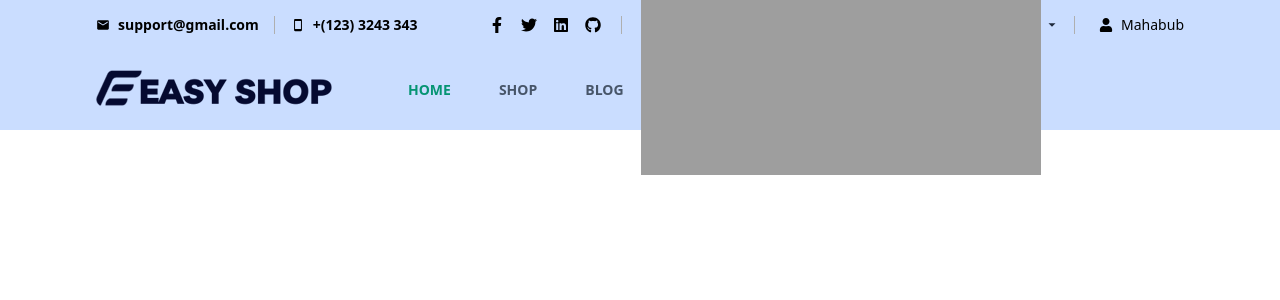
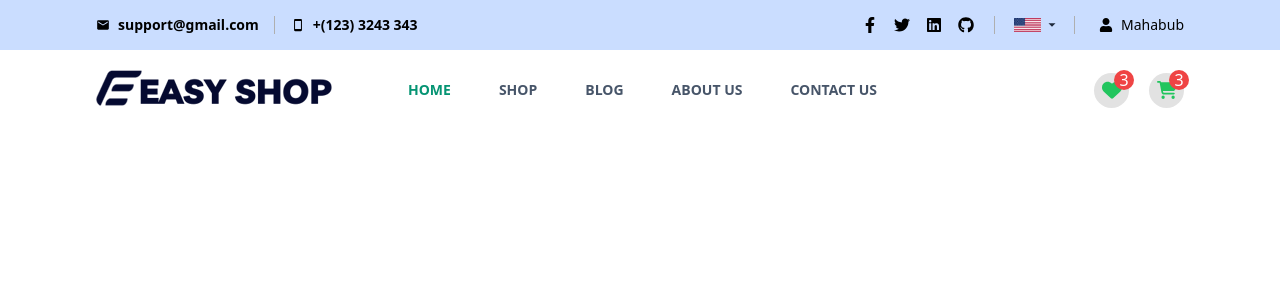
Before and after one commit to webdevmahabub/frontend-mern-multi-vendor-ecommerce, a React (Create React App) app: page / in a window 1280 px wide. Shown: the top 300 px of the page. Built offline with nearby package versions, Linux system fonts and the light colour scheme.

Commit message:
Header Design Tailwind Css React Part 3 & 4

```diff
--- a/src/components/Header.jsx
+++ b/src/components/Header.jsx
@@ -7,12 +7,18 @@ import { FaLinkedin } from "react-icons/fa";
 import { FaGithub } from "react-icons/fa";
 import { IoMdArrowDropdown } from "react-icons/io";
 import { Link, useLocation } from 'react-router-dom';
+import { FaHeart } from "react-icons/fa6";
+import { FaCartShopping } from "react-icons/fa6";
+
+
 
 const Header = () => {
 
     const {pathname} = useLocation()
-    const [showSidebar, setShowSidebar] = useState(true);
+
+    const [showShidebar, setShowShidebar] = useState(true);
     const user = true
+    const wishlist_count = 3
 
     return (
         <div className='w-full bg-white'>
@@ -24,12 +30,12 @@ const Header = () => {
                                 <span><MdEmail /></span>
                                 <span>support@gmail.com</span>
                             </li>
+
                             <li className='flex relative justify-center items-center gap-2 text-sm '>
                                 <span><IoMdPhonePortrait  /></span>
                                 <span>+(123) 3243 343</span>
                             </li>
                         </ul>
-
 
                         <div>
                             <div className='flex justify-center items-center gap-10'>
@@ -40,10 +46,10 @@ const Header = () => {
                                     <a href="#"><FaGithub /> </a>
                                 </div>
         <div className='flex group cursor-pointer text-slate-800 text-sm justify-center items-center gap-1 relative after:h-[18px] after:w-[1px] after:bg-[#afafaf] after:-right-[16px] after:absolute before:absolute before:h-[18px] before:bg-[#afafaf] before:w-[1px] before:-left-[20px]'>
-            <img src="http://localhost:3000/public/images/language.png" alt="" />
+            <img src="http://localhost:3000/images/language.png" alt="" />
             <span><IoMdArrowDropdown /></span>
             <ul className='absolute invisible transition-all top-12 rounded-sm duration-200 text-white p-2 w-[100px] flex flex-col gap-3 group-hover:visible group-hover:top-6 group-hover:bg-black z-10'>
-            <li>Bangla</li>
+            <li>Hindi</li>
             <li>English</li>
             </ul>
         </div>
@@ -62,16 +68,20 @@ const Header = () => {
                         </div>
                     </div>
                 </div>
+            </div>
+
 
         <div className='w-white'>
          <div className='w-[85%] lg:w-[90%] mx-auto'>
             <div className='h-[80px] md-lg:h-[100px] flex justify-between items-center flex-wrap'>
+
                 <div className='md-lg:w-full w-3/12 md-lg:pt-4'>
                     <div className='flex justify-between items-center'>
+
                 <Link to='/'>
                     <img src="http://localhost:3000/images/logo.png" alt="" />
                 </Link>
-                <div className='justify-center items-center w-[30px] h-[30px] bg-white text-slate-600 border border-slate-600 rounded-sm cursor-pointer lg:hidden md-lg:flex xl:hidden hidden' onClick={() => setShowSidebar(false)}>
+                <div className='justify-center items-center w-[30px] h-[30px] bg-white text-slate-600 border border-slate-600 rounded-sm cursor-pointer lg:hidden md-lg:flex xl:hidden hidden' onClick={() => setShowShidebar(false)}>
                     <span> <FaList/> </span>
                 </div>
                 </div>
@@ -83,6 +93,7 @@ const Header = () => {
                         <li>
                             <Link className={`p-2 block ${pathname === '/' ?  'text-[#059473]' : 'text-slate-600' } `} >Home</Link>
                         </li>
+
                         <li>
                             <Link className={`p-2 block ${pathname === '/shop' ?  'text-[#059473]' : 'text-slate-600' } `} >Shop</Link>
                         </li>
@@ -95,14 +106,102 @@ const Header = () => {
                         <li>
                             <Link className={`p-2 block ${pathname === '/contact' ?  'text-[#059473]' : 'text-slate-600' } `} >Contact Us</Link>
                         </li>
+
                     </ul>
+
+                <div className='flex md-lg:hidden justify-center items-center gap-5'>
+                    <div className='flex justify-center gap-5'>
+                        <div className='relative flex justify-center items-center cursor-pointer w-[35px] h-[35px] rounded-full bg-[#e2e2e2]'>
+                            <span className='text-xl text-green-500'><FaHeart /></span>
+            <div className='w-[20px] h-[20px] absolute bg-red-500 rounded-full text-white flex justify-center items-center -top-[3px] -right-[5px] '>
+                {
+                    wishlist_count
+                }
+
+                                </div>
+                        </div>
+
+                        <div className='relative flex justify-center items-center cursor-pointer w-[35px] h-[35px] rounded-full bg-[#e2e2e2]'>
+                            <span className='text-xl text-green-500'><FaCartShopping  /></span>
+            <div className='w-[20px] h-[20px] absolute bg-red-500 rounded-full text-white flex justify-center items-center -top-[3px] -right-[5px] '>
+                {
+                    wishlist_count
+                }
+
                                 </div>
                         </div>
                     </div>
                 </div>
+
+
+                </div>
+            </div>
+
+
+
+
             </div>
             </div>
         </div>
+
+
+    <div className='hidden md-lg:block'>
+        <div onClick={()=> setShowShidebar(true)} className={`flxed duration-200 transition-all ${showShidebar ? 'invisible' : 'visible'} hidden md-lg:block w-screen h-screen bg-[rgba(0,0,0,0.5)] top-0 left-0 z-20 `}>
+        </div>
+
+        <div className={`w-[300px] z-[9999] transition-all duration-200 fixed ${showShidebar ? '-left-[300px]' : 'left-0 top-0'} overflow-y-auto bg-white h-screen py-6 px-8 `}>
+                <div className='flex justify-start flex-col gap-6'>
+                <Link to='/'>
+                    <img src="http://localhost:3000/images/logo.png" alt="" />
+                </Link>
+    <div className='flex justify-start items-center gap-10'>
+    <div className='flex group cursor-pointer text-slate-800 text-sm justify-center items-center gap-1 relative after:h-[18px] after:w-[1px] after:bg-[#afafaf] after:-right-[16px] after:absolute '>
+            <img src="http://localhost:3000/images/language.png" alt="" />
+            <span><IoMdArrowDropdown /></span>
+            <ul className='absolute invisible transition-all top-12 rounded-sm duration-200 text-white p-2 w-[100px] flex flex-col gap-3 group-hover:visible group-hover:top-6 group-hover:bg-black z-10'>
+            <li>Bangla</li>
+            <li>English</li>
+            </ul>
+        </div>
+        {
+            user ? <Link className='flex cursor-pointer justify-center items-center gap-2 text-sm text-black' to='/dashboard'>
+                <span> <FaUser/> </span>
+                <span>Mahabub </span>
+                 </Link> : <Link className='flex cursor-pointer justify-center items-center gap-2 text-sm text-black' to='/login'>
+                <span> <FaLock /> </span>
+                <span>Login </span>
+                 </Link>
+        }
+    </div>
+    <ul className='flex flex-col justify-start items-start text-sm font-bold uppercase'>
+                        <li>
+                            <Link className={`py-2 block ${pathname === '/' ?  'text-[#059473]' : 'text-slate-600' } `} >Home</Link>
+                        </li>
+                        <li>
+                            <Link className={`py-2 block ${pathname === '/shop' ?  'text-[#059473]' : 'text-slate-600' } `} >Shop</Link>
+                        </li>
+                        <li>
+                            <Link className={`py-2 block ${pathname === '/blog' ?  'text-[#059473]' : 'text-slate-600' } `} >Blog</Link>
+                        </li>
+                        <li>
+                            <Link className={`py-2 block ${pathname === '/about' ?  'text-[#059473]' : 'text-slate-600' } `} >About Us</Link>
+                        </li>
+                        <li>
+                            <Link className={`py-2 block ${pathname === '/contact' ?  'text-[#059473]' : 'text-slate-600' } `} >Contact Us</Link>
+                        </li>
+
+                    </ul>
+
+
+
+                </div>
+            </div>
+    </div>
+
+
+
+        </div>
     );
 };
+
 export default Header;
--- a/tailwind.config.js
+++ b/tailwind.config.js
@@ -6,16 +6,15 @@ module.exports = {
   theme: {
     extend: {},
     screens: {
-      'phone': '320px',
-      'tablet': '640px',
-      // => @media (min-width: 640px) { ... }
+      'xl': {'max': '1200px'},
+      'lg': {'max': '1080px'},
+      'md-lg': {'max': '991px'},
+      'md': {'max': '768px'},
+      'sm': {'max': '576px'},
+      'xs': {'max': '480px'},
+      '2xs': {'max': '340px'},
+    },
 
-      'laptop': '1024px',
-      // => @media (min-width: 1024px) { ... }
-
-      'desktop': '1280px',
-      // => @media (min-width: 1280px) { ... }
-    },
   },
   plugins: [],
 }
```
Lines whose indentation alone changed are shown as unchanged.
